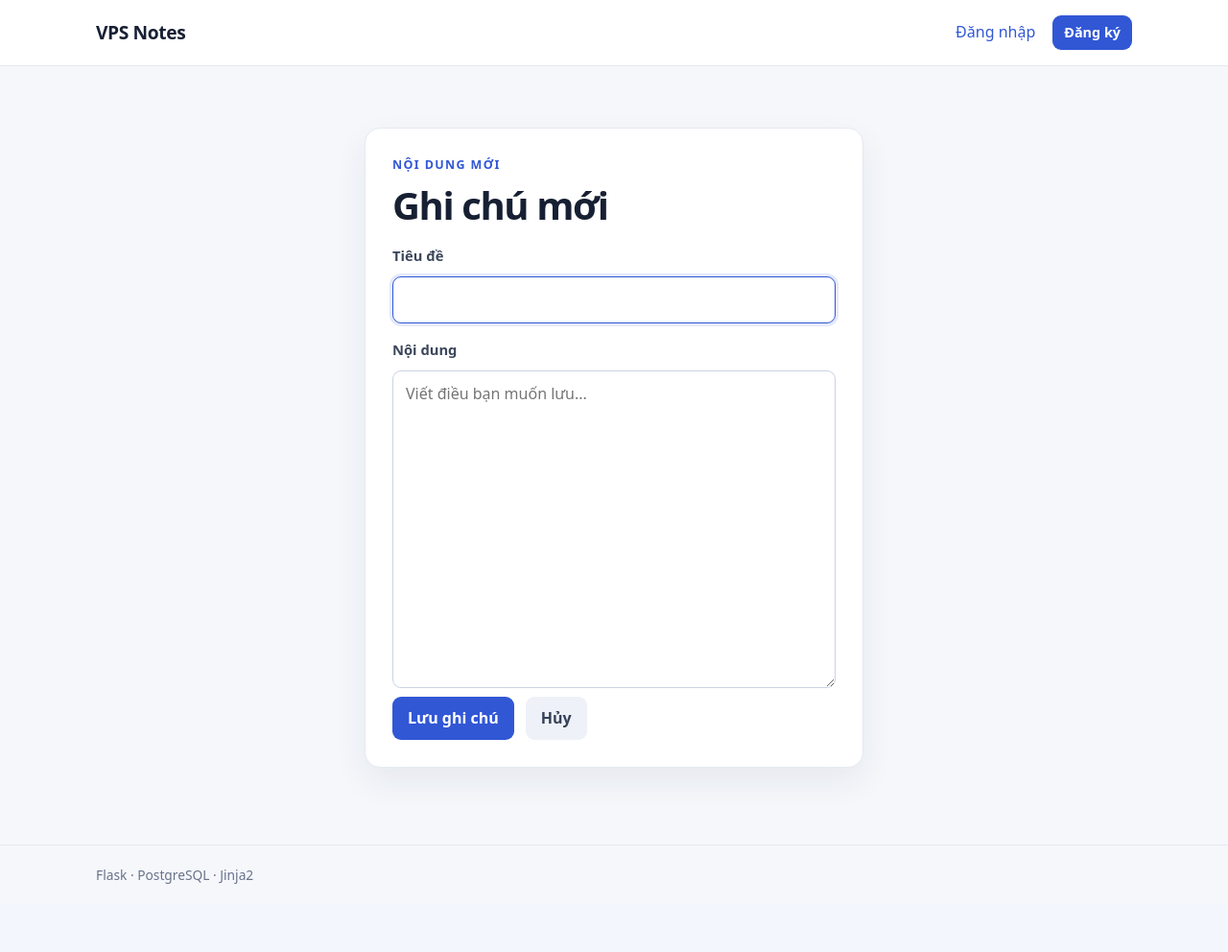
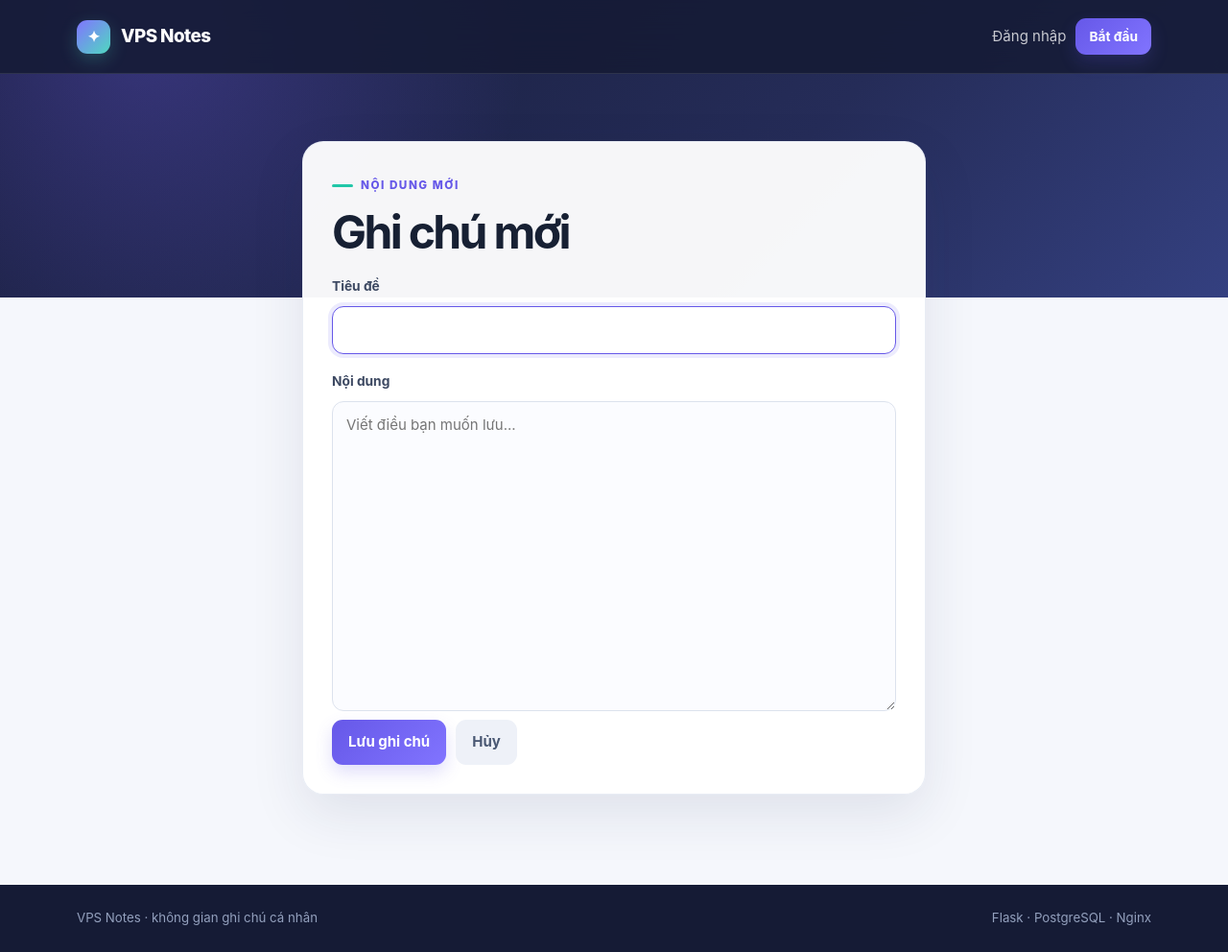
Before and after one commit to hai215/vps-notes-2324801030085, a Flask app: page /notes/new in a window 1280 px wide. Shown: the whole page at 96% size. Before the commit the page ends 921 px from the top, so only its background shows below. Run offline with Flask 3, Linux system fonts and the light colour scheme; the visitor is signed in with stand-in values (Sample User, id 1); data that the repository does not hold is empty; some libraries are stand-ins or nearby versions.

Commit message:
Refresh VPS Notes dashboard UI

```diff
--- a/app/static/style.css
+++ b/app/static/style.css
@@ -1,90 +1,123 @@
 :root {
   color-scheme: light;
   --ink: #172033;
-  --muted: #68738a;
-  --line: #e5e9f0;
+  --muted: #71809a;
+  --line: #e7ebf3;
   --surface: #ffffff;
-  --background: #f5f7fb;
-  --primary: #3157d5;
-  --primary-dark: #2444ad;
-  --danger: #b42318;
-  --shadow: 0 14px 35px rgba(28, 39, 72, .07);
+  --canvas: #f5f7fc;
+  --primary: #6658e8;
+  --primary-dark: #5145cc;
+  --accent: #21c7a8;
+  --danger: #d94b62;
+  --navy: #151b35;
+  --shadow: 0 20px 55px rgba(30, 41, 82, .10);
+  --soft-shadow: 0 8px 24px rgba(30, 41, 82, .07);
 }
 
 * { box-sizing: border-box; }
+html { scroll-behavior: smooth; }
 body {
   margin: 0;
   min-height: 100vh;
   color: var(--ink);
-  background: var(--background);
-  font: 16px/1.6 system-ui, -apple-system, "Segoe UI", sans-serif;
+  background: var(--canvas);
+  font: 15px/1.65 Inter, ui-sans-serif, system-ui, -apple-system, "Segoe UI", sans-serif;
+}
+body::before {
+  content: "";
+  position: fixed;
+  z-index: -1;
+  inset: 0 0 auto;
+  height: 310px;
+  background: radial-gradient(circle at 12% 10%, rgba(117, 97, 246, .32), transparent 34%), linear-gradient(135deg, #171d3a, #252c58 62%, #344080);
 }
 a { color: var(--primary); text-decoration: none; }
-a:hover { text-decoration: underline; }
-.container { width: min(1080px, calc(100% - 32px)); margin: 0 auto; }
-.site-header { background: var(--surface); border-bottom: 1px solid var(--line); }
-.nav-wrap { min-height: 68px; display: flex; align-items: center; justify-content: space-between; gap: 20px; }
-.brand { color: var(--ink); font-size: 1.2rem; font-weight: 800; letter-spacing: -.02em; }
-.brand:hover { text-decoration: none; }
-nav { display: flex; align-items: center; gap: 18px; }
-.user-label { color: var(--muted); font-size: .92rem; }
-.main-content { min-height: calc(100vh - 130px); padding-top: 48px; padding-bottom: 64px; }
-.site-footer { color: var(--muted); border-top: 1px solid var(--line); padding: 20px 0; font-size: .86rem; }
-h1, h2, p { margin-top: 0; }
-h1 { margin-bottom: 10px; font-size: clamp(1.8rem, 4vw, 2.5rem); line-height: 1.2; letter-spacing: -.035em; }
-h2 { line-height: 1.3; }
-.eyebrow { color: var(--primary); font-size: .78rem; font-weight: 800; letter-spacing: .11em; text-transform: uppercase; margin-bottom: 8px; }
+a:hover { color: var(--primary-dark); text-decoration: none; }
+.container { width: min(1120px, calc(100% - 40px)); margin: 0 auto; }
+.site-header { color: #fff; background: rgba(21, 27, 53, .88); border-bottom: 1px solid rgba(255,255,255,.1); backdrop-filter: blur(18px); }
+.nav-wrap { min-height: 76px; display: flex; align-items: center; justify-content: space-between; gap: 24px; }
+.brand { display: inline-flex; align-items: center; gap: 11px; color: #fff; font-size: 1.18rem; font-weight: 850; letter-spacing: -.03em; }
+.brand:hover { color: #fff; }
+.brand-mark { display: grid; place-items: center; width: 35px; height: 35px; color: #fff; background: linear-gradient(135deg, #8174ff, #4fd9c0); border-radius: 11px; box-shadow: 0 6px 18px rgba(83, 218, 190, .24); font-size: 1rem; }
+nav { display: flex; align-items: center; gap: 10px; }
+nav > a:not(.button), nav .button-link { color: rgba(255,255,255,.76); }
+nav > a:not(.button):hover, nav .button-link:hover { color: #fff; }
+.user-label { padding: 7px 12px; color: #dfe3ff; background: rgba(255,255,255,.1); border: 1px solid rgba(255,255,255,.1); border-radius: 999px; font-size: .84rem; }
+.main-content { min-height: calc(100vh - 145px); padding-top: 56px; padding-bottom: 80px; }
+.site-footer { color: #93a0bd; background: #151b35; padding: 24px 0; font-size: .83rem; }
+.site-footer .container { display: flex; justify-content: space-between; gap: 20px; }
+h1, h2, h3, p { margin-top: 0; }
+h1 { margin-bottom: 10px; font-size: clamp(2rem, 4vw, 3rem); line-height: 1.12; letter-spacing: -.055em; }
+h2 { line-height: 1.25; letter-spacing: -.025em; }
+.eyebrow { display: inline-flex; align-items: center; gap: 8px; color: var(--primary); font-size: .73rem; font-weight: 850; letter-spacing: .13em; text-transform: uppercase; margin-bottom: 12px; }
+.eyebrow::before { content: ""; width: 22px; height: 3px; background: var(--accent); border-radius: 99px; }
 .muted { color: var(--muted); }
-.panel { background: var(--surface); border: 1px solid var(--line); border-radius: 16px; box-shadow: var(--shadow); padding: 28px; }
-.auth-card, .form-panel { width: min(100%, 520px); margin: 16px auto; }
-.narrow { max-width: 620px; margin: 30px auto; }
-.page-heading { display: flex; align-items: end; justify-content: space-between; gap: 24px; margin-bottom: 28px; }
-.page-heading.compact { align-items: start; }
-.note-grid { display: grid; grid-template-columns: repeat(auto-fit, minmax(250px, 1fr)); gap: 18px; }
-.note-card { padding: 22px; }
+.panel { background: rgba(255,255,255,.96); border: 1px solid rgba(231,235,243,.92); border-radius: 22px; box-shadow: var(--shadow); padding: 30px; }
+.auth-card { position: relative; width: min(100%, 470px); margin: 18px auto; padding: 40px; overflow: hidden; }
+.auth-card::after { content: ""; position: absolute; width: 180px; height: 180px; right: -85px; top: -85px; background: rgba(102,88,232,.10); border-radius: 50%; }
+.auth-card h1 { font-size: 2.25rem; }
+.form-panel { width: min(100%, 650px); margin: 14px auto; }
+.narrow { max-width: 660px; margin: 28px auto; }
+.page-heading { display: flex; align-items: end; justify-content: space-between; gap: 24px; margin-bottom: 30px; color: #fff; }
+.page-heading h1 { margin-bottom: 0; }
+.page-heading .eyebrow { color: #a9b0ff; }
+.page-heading .eyebrow::before { background: var(--accent); }
+.page-heading .muted { color: rgba(255,255,255,.68); }
+.page-heading.compact { align-items: start; color: var(--ink); }
+.page-heading.compact .eyebrow { color: var(--primary); }
+.note-grid { display: grid; grid-template-columns: repeat(auto-fit, minmax(260px, 1fr)); gap: 20px; }
+.note-card { position: relative; min-height: 235px; display: flex; flex-direction: column; padding: 25px; transition: transform .2s ease, box-shadow .2s ease; }
+.note-card:hover { transform: translateY(-4px); box-shadow: 0 24px 50px rgba(30, 41, 82, .14); }
+.note-card::before { content: ""; position: absolute; left: 0; top: 25px; bottom: 25px; width: 4px; background: linear-gradient(var(--primary), var(--accent)); border-radius: 0 5px 5px 0; }
 .note-card h2 { margin-bottom: 10px; font-size: 1.25rem; }
-.note-date { color: var(--muted); font-size: .82rem; margin-bottom: 7px; }
-.note-preview { color: #4e5a70; min-height: 52px; white-space: pre-line; overflow-wrap: anywhere; }
-.card-actions, .form-actions { display: flex; align-items: center; flex-wrap: wrap; gap: 12px; }
-.card-actions { font-size: .93rem; }
-.card-actions .inline-form { margin-left: 0; }
+.note-card h2 a { color: var(--ink); }
+.note-card h2 a:hover { color: var(--primary); }
+.note-date { color: var(--muted); font-size: .78rem; font-weight: 650; margin-bottom: 8px; }
+.note-preview { color: #596780; min-height: 54px; margin-bottom: 20px; white-space: pre-line; overflow-wrap: anywhere; }
+.card-actions, .form-actions { display: flex; align-items: center; flex-wrap: wrap; gap: 10px; margin-top: auto; }
+.card-actions .button { padding: 8px 12px; font-size: .86rem; }
+.card-actions .inline-form { margin-left: auto; }
 .stack-form { display: flex; flex-direction: column; gap: 9px; }
-.stack-form label { color: #3b465b; font-size: .92rem; font-weight: 650; margin-top: 7px; }
-input, textarea { width: 100%; border: 1px solid #cbd3e2; border-radius: 9px; color: var(--ink); background: #fff; font: inherit; padding: 11px 13px; outline: none; }
-input:focus, textarea:focus { border-color: var(--primary); box-shadow: 0 0 0 3px rgba(49, 87, 213, .13); }
-textarea { resize: vertical; min-height: 180px; }
-button, .button { display: inline-flex; align-items: center; justify-content: center; border: 0; border-radius: 9px; color: #fff; background: var(--primary); cursor: pointer; font: inherit; font-weight: 700; padding: 10px 16px; }
-button:hover, .button:hover { background: var(--primary-dark); text-decoration: none; }
-.button-small { padding: 6px 12px; font-size: .9rem; }
-.button-secondary { color: #354159; background: #eef1f7; }
-.button-secondary:hover { color: #172033; background: #dfe5f1; }
-.button-danger { background: var(--danger); }
-.button-danger:hover { background: #8e1c13; }
-.button-link { color: var(--primary); background: transparent; padding: 0; font-weight: 500; }
-.button-link:hover { color: var(--primary-dark); background: transparent; text-decoration: underline; }
+.stack-form label { color: #3d4962; font-size: .86rem; font-weight: 750; margin-top: 8px; }
+input, textarea { width: 100%; border: 1px solid #dce2ed; border-radius: 12px; color: var(--ink); background: #fbfcff; font: inherit; padding: 12px 14px; outline: none; transition: border .2s, box-shadow .2s, background .2s; }
+input:focus, textarea:focus { background: #fff; border-color: var(--primary); box-shadow: 0 0 0 4px rgba(102,88,232,.12); }
+textarea { resize: vertical; min-height: 190px; }
+button, .button { display: inline-flex; align-items: center; justify-content: center; gap: 8px; border: 0; border-radius: 11px; color: #fff; background: linear-gradient(135deg, var(--primary), #8174ff); cursor: pointer; font: inherit; font-weight: 750; padding: 11px 17px; box-shadow: 0 8px 18px rgba(102,88,232,.2); transition: transform .2s, box-shadow .2s, background .2s; }
+button:hover, .button:hover { color: #fff; background: linear-gradient(135deg, var(--primary-dark), #7164ed); box-shadow: 0 11px 24px rgba(102,88,232,.28); transform: translateY(-1px); }
+.button-small { padding: 8px 14px; font-size: .86rem; }
+.button-secondary { color: #4a5873; background: #eef1f8; box-shadow: none; }
+.button-secondary:hover { color: var(--ink); background: #e1e6f1; box-shadow: none; }
+.button-danger { background: linear-gradient(135deg, var(--danger), #ed7180); box-shadow: 0 8px 18px rgba(217,75,98,.18); }
+.button-danger:hover { background: #bf3d54; }
+.button-link { color: var(--primary); background: transparent; box-shadow: none; padding: 4px; font-weight: 650; }
+.button-link:hover { color: var(--primary-dark); background: transparent; box-shadow: none; transform: none; }
+nav .button-link { color: rgba(255,255,255,.76); }
 .inline-form { display: inline; margin: 0; }
-.form-footer { color: var(--muted); margin: 24px 0 0; font-size: .93rem; }
+.form-footer { color: var(--muted); margin: 25px 0 0; font-size: .9rem; text-align: center; }
 .flash-stack { display: grid; gap: 10px; margin-bottom: 20px; }
-.flash { border-radius: 9px; padding: 11px 14px; }
-.flash-success { color: #146c43; background: #e9f8ef; }
-.flash-error { color: #9c251b; background: #fff0ee; }
-.flash-info { color: #24518c; background: #edf5ff; }
-.empty-state { text-align: center; padding: 48px 24px; }
+.flash { border-radius: 12px; padding: 12px 15px; border: 1px solid transparent; font-weight: 600; }
+.flash-success { color: #126b56; background: #e7faf4; border-color: #b8efdf; }
+.flash-error { color: #a83248; background: #fff0f3; border-color: #ffd1da; }
+.flash-info { color: #3e52a0; background: #eef0ff; border-color: #d5d9ff; }
+.empty-state { text-align: center; padding: 60px 24px; }
+.empty-state .empty-icon { display: grid; place-items: center; width: 58px; height: 58px; margin: 0 auto 16px; color: var(--primary); background: #eeedff; border-radius: 18px; font-size: 1.5rem; }
 .empty-state h2 { margin-bottom: 8px; }
 .detail-panel { max-width: 860px; margin: 0 auto; }
 .detail-panel h1 { overflow-wrap: anywhere; }
 .note-content { border-top: 1px solid var(--line); margin-top: 22px; padding: 28px 0; white-space: pre-wrap; overflow-wrap: anywhere; }
-.back-link { font-size: .93rem; }
+.back-link { display: inline-flex; align-items: center; gap: 6px; margin-bottom: 20px; font-size: .9rem; font-weight: 700; }
 
 @media (max-width: 620px) {
-  .container { width: min(100% - 22px, 1080px); }
-  .nav-wrap { min-height: 60px; gap: 12px; }
-  nav { gap: 10px; font-size: .9rem; }
+  .container { width: min(100% - 24px, 1120px); }
+  .nav-wrap { min-height: 66px; gap: 12px; }
+  nav { gap: 8px; font-size: .87rem; }
   .user-label { display: none; }
-  .main-content { padding-top: 28px; }
-  .panel { padding: 21px; border-radius: 13px; }
-  .page-heading { align-items: start; flex-direction: column; gap: 14px; }
+  .main-content { padding-top: 35px; }
+  .panel { padding: 22px; border-radius: 17px; }
+  .auth-card { padding: 28px 22px; }
+  .page-heading { align-items: start; flex-direction: column; gap: 16px; }
   .page-heading .button { width: 100%; }
-  .compact .card-actions { width: 100%; }
-  .compact .card-actions .button { flex: 1; }
+  .page-heading h1 { font-size: 2.25rem; }
+  .note-grid { grid-template-columns: 1fr; }
+  .site-footer .container { display: block; }
 }
--- a/app/templates/base.html
+++ b/app/templates/base.html
@@ -3,24 +3,28 @@
   <head>
     <meta charset="utf-8">
     <meta name="viewport" content="width=device-width, initial-scale=1">
+    <meta name="theme-color" content="#151b35">
     <title>{{ title }} · VPS Notes</title>
-    <link rel="stylesheet" href="{{ url_for('static', filename='style.css') }}">
+    <link rel="stylesheet" href="{{ url_for('static', filename='style.css') }}?v=2">
   </head>
   <body>
     <header class="site-header">
       <div class="container nav-wrap">
-        <a class="brand" href="{{ url_for('notes.index') if g.user else url_for('auth.login') }}">VPS Notes</a>
+        <a class="brand" href="{{ url_for('notes.index') if g.user else url_for('auth.login') }}">
+          <span class="brand-mark">✦</span>
+          <span>VPS Notes</span>
+        </a>
         <nav aria-label="Điều hướng chính">
           {% if g.user %}
-            <a href="{{ url_for('notes.index') }}">Ghi chú</a>
-            <span class="user-label">{{ g.user.username }}</span>
+            <a href="{{ url_for('notes.index') }}">Không gian của tôi</a>
+            <span class="user-label">@{{ g.user.username }}</span>
             <form class="inline-form" method="post" action="{{ url_for('auth.logout') }}">
               <input type="hidden" name="csrf_token" value="{{ csrf_token }}">
               <button class="button button-link" type="submit">Đăng xuất</button>
             </form>
           {% else %}
             <a href="{{ url_for('auth.login') }}">Đăng nhập</a>
-            <a class="button button-small" href="{{ url_for('auth.register') }}">Đăng ký</a>
+            <a class="button button-small" href="{{ url_for('auth.register') }}">Bắt đầu</a>
           {% endif %}
         </nav>
       </div>
@@ -40,7 +44,10 @@
     </main>
 
     <footer class="site-footer">
-      <div class="container">Flask · PostgreSQL · Jinja2</div>
+      <div class="container">
+        <span>VPS Notes · không gian ghi chú cá nhân</span>
+        <span>Flask · PostgreSQL · Nginx</span>
+      </div>
     </footer>
   </body>
 </html>
```
Also changed, not shown: app/templates/notes/list.html (+9 -7 lines).
